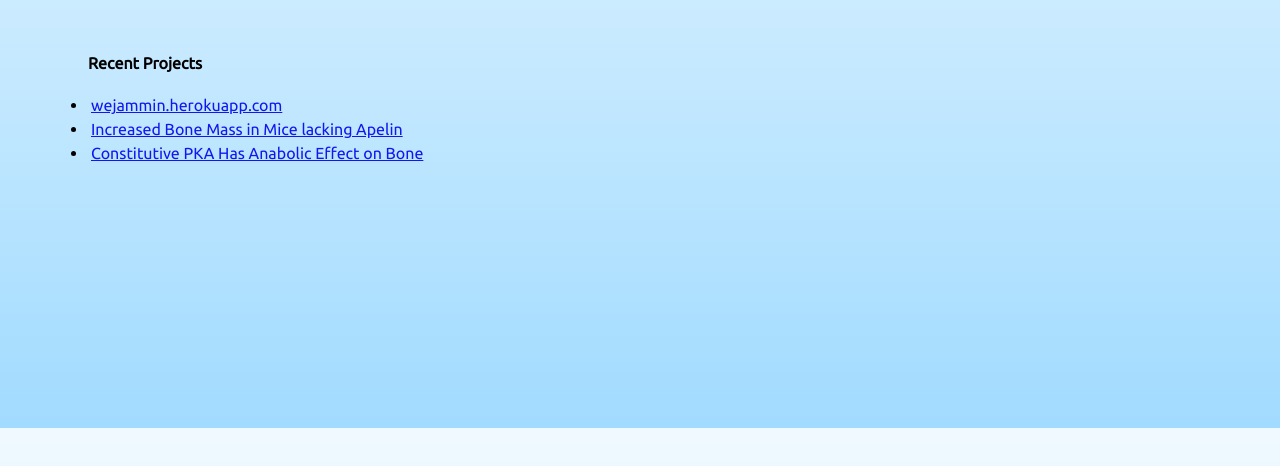
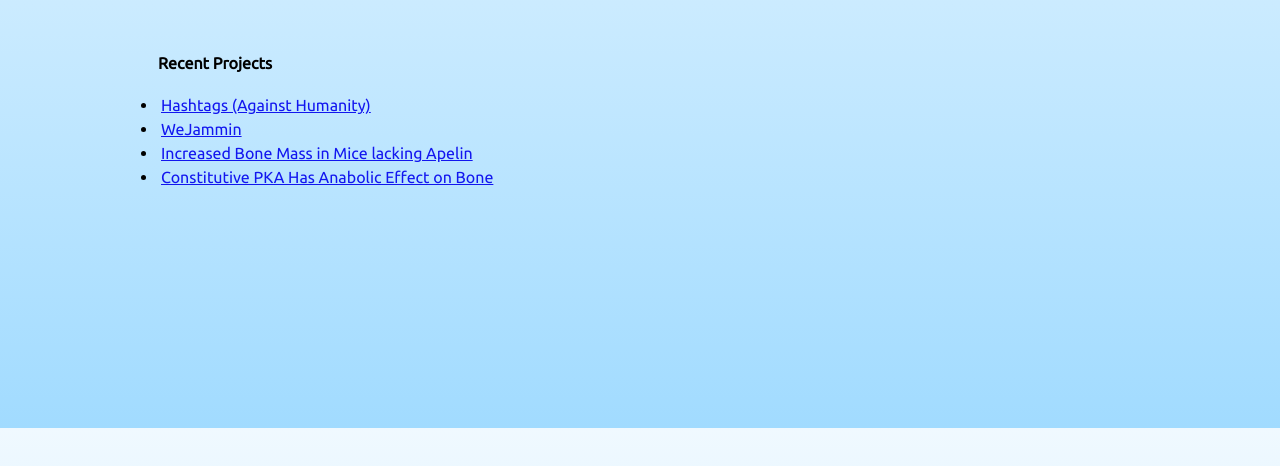
Before and after one commit to banjolina-jolie/DOdotcom, a plain HTML site: page index.html in a window 1280 px wide. Shown: the part 372-838 px from the top of the page. Drawn offline with Linux system fonts and the light colour scheme.

Commit message:
added hashtags to projects

```diff
--- a/index.html
+++ b/index.html
@@ -36,7 +36,8 @@
   </center>
   <footer>
     <ul><h4>Recent Projects</h4>
-      <li><a href="http://wejammin.herokuapp.com" target="_blank">wejammin.herokuapp.com</a></li>
+      <li><a href="http://hashtags.nodejitsu.com">Hashtags (Against Humanity)</a></li>
+      <li><a href="http://wejammin.herokuapp.com" target="_blank">WeJammin</a></li>
       <li><a href="http://www.ncbi.nlm.nih.gov/pubmed/23584856" target="_blank">Increased Bone Mass in Mice lacking Apelin</a></li>
       <li><a href="http://www.thebonejournal.com/article/S8756-3282(13)00142-7/abstract" target="_blank">Constitutive PKA Has Anabolic Effect on Bone</a></li>
     </ul>
--- a/styles.css
+++ b/styles.css
@@ -8,7 +8,8 @@ html {
 }
 
 ul {
-  margin: 40px;
+  margin-left: 110px;
+  margin-top: 40px;
 }
 
 div {
```
